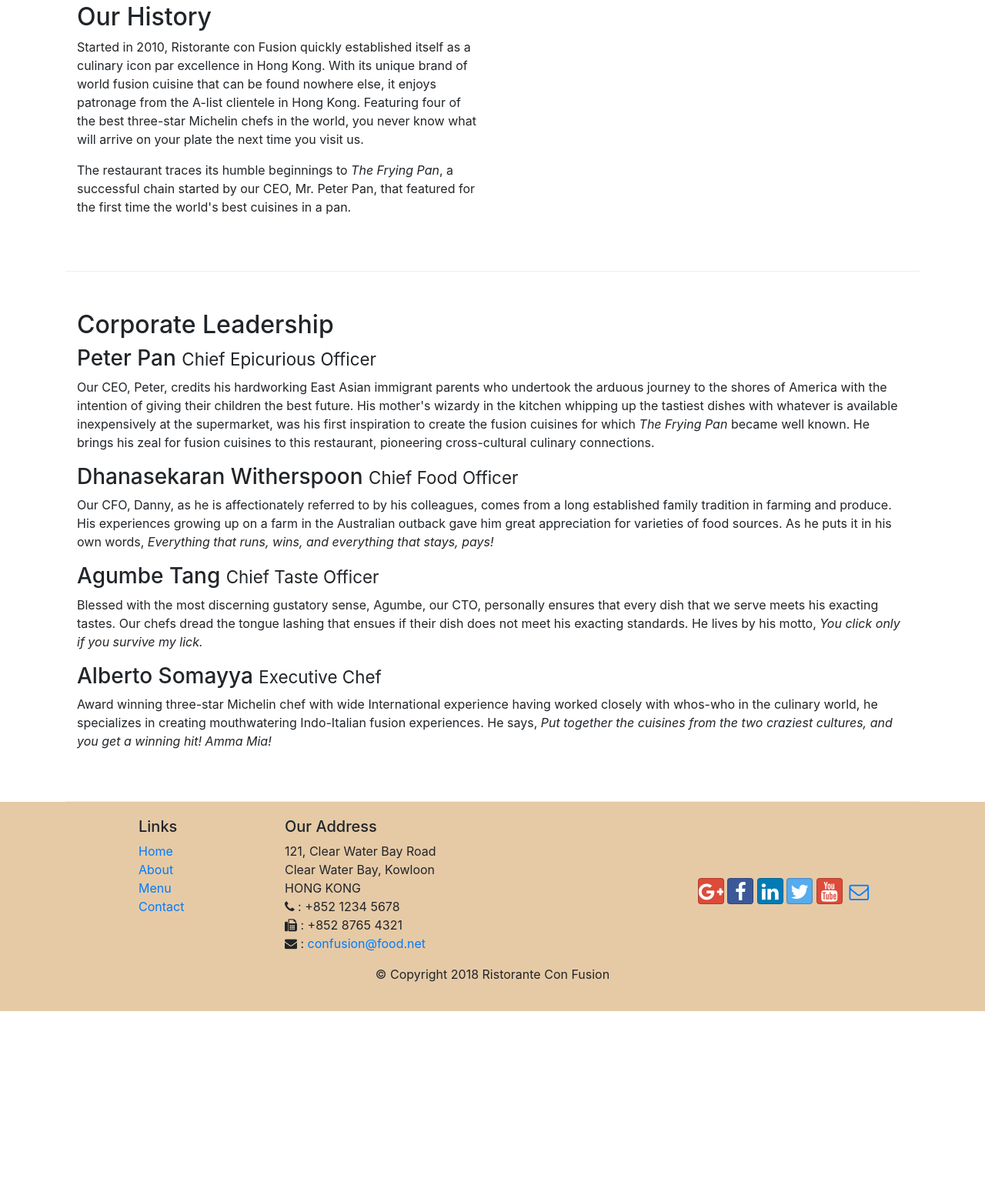
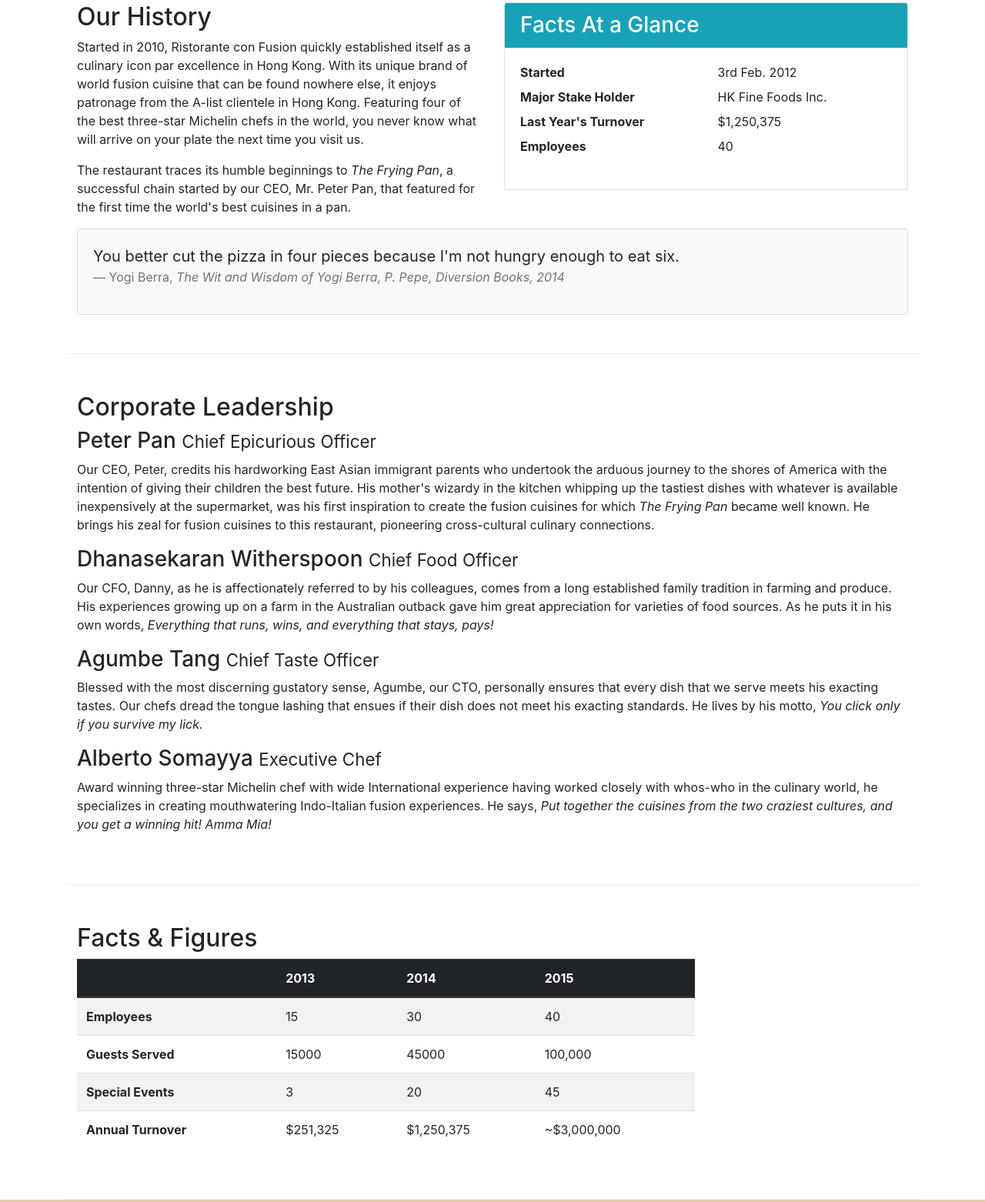
Before and after one commit to Amogha03/Bootstrap-ConFusion, a website: page aboutus.html in a window 1280 px wide. Shown: the part 462-2024 px from the top of the page at 77% size. Before the commit the page ends 1776 px from the top, so only its background shows below. Drawn offline with nearby package versions, Linux system fonts and the light colour scheme.

Commit message:
Tables and Cards

```diff
--- a/aboutus.html
+++ b/aboutus.html
@@ -61,12 +61,39 @@
         </div>
 
         <div class="row row-content">
-            <div class="col-12 col-sm-6">
+            <div class="col-sm-6">
                 <h2>Our History</h2>
                 <p>Started in 2010, Ristorante con Fusion quickly established itself as a culinary icon par excellence in Hong Kong. With its unique brand of world fusion cuisine that can be found nowhere else, it enjoys patronage from the A-list clientele in Hong Kong.  Featuring four of the best three-star Michelin chefs in the world, you never know what will arrive on your plate the next time you visit us.</p>
                 <p>The restaurant traces its humble beginnings to <em>The Frying Pan</em>, a successful chain started by our CEO, Mr. Peter Pan, that featured for the first time the world's best cuisines in a pan.</p>
             </div>
-            <div class="col-12 col-sm">
+            <div class="col-sm">
+                <div class="card">
+                    <h3 class="card-header bg-info text-white">Facts At a Glance</h3>
+                    <div class="card-body">
+                        <dl class="row">
+                            <dt class="col-6">Started</dt>
+                            <dd class="col-6">3rd Feb. 2012</dd>
+                            <dt class="col-6">Major Stake Holder</dt>
+                            <dd class="col-6">HK Fine Foods Inc.</dd>
+                            <dt class="col-6">Last Year's Turnover</dt>
+                            <dd class="col-6">$1,250,375</dd>
+                            <dt class="col-6">Employees</dt>
+                            <dd class="col-6">40</dd>
+                        </dl>
+                    </div>
+                </div>
+            </div>
+            <div class="col-12">
+                <div class="card card-body bg-light">
+                    <blockquote class="blockquote">
+                        <p class="mb-0">You better cut the pizza in four pieces because
+                            I'm not hungry enough to eat six.</p>
+                        <footer class="blockquote-footer">Yogi Berra,
+                            <cite title="Source Title">The Wit and Wisdom of Yogi Berra,
+                            P. Pepe, Diversion Books, 2014</cite>
+                        </footer>
+                    </blockquote>
+                </div>
             </div>
         </div>
 
@@ -83,6 +110,50 @@
                 <h3>Alberto Somayya <small>Executive Chef</small></h3>
                 <p class="d-none d-sm-block">Award winning three-star Michelin chef with wide International experience having worked closely with whos-who in the culinary world, he specializes in creating mouthwatering Indo-Italian fusion experiences. He says, <em>Put together the cuisines from the two craziest cultures, and you get a winning hit! Amma Mia!</em></p>
             </div>
+       </div>
+       <div class="row row-content">
+            <div class="col-12 col-sm-9">
+                <h2>Facts &amp; Figures</h2>
+                <div class="table-responsive">
+                    <table class="table table-striped">
+                        <thead class="thead-dark">
+                            <tr>
+                                <th>&nbsp;</th>
+                                <th>2013</th>
+                                <th>2014</th>
+                                <th>2015</th>
+                            </tr>
+                        </thead>
+                        <tbody>
+                            <tr>
+                                <th>Employees</th>
+                                <td>15</td>
+                                <td>30</td>
+                                <td>40</td>
+                            </tr>
+                            <tr>
+                                <th>Guests Served</th>
+                                <td>15000</td>
+                                <td>45000</td>
+                                <td>100,000</td>
+                            </tr>
+                            <tr>
+                                <th>Special Events</th>
+                                <td>3</td>
+                                <td>20</td>
+                                <td>45</td>
+                            </tr>
+                            <tr>
+                                <th>Annual Turnover</th>
+                                <td>$251,325</td>
+                                <td>$1,250,375</td>
+                                <td>~$3,000,000</td>
+                            </tr>
+                        </tbody>
+                    </table>
+                </div>
+            </div>
+            <div class="col-12 col-sm-3"></div>
        </div>
 
     </div>
```
